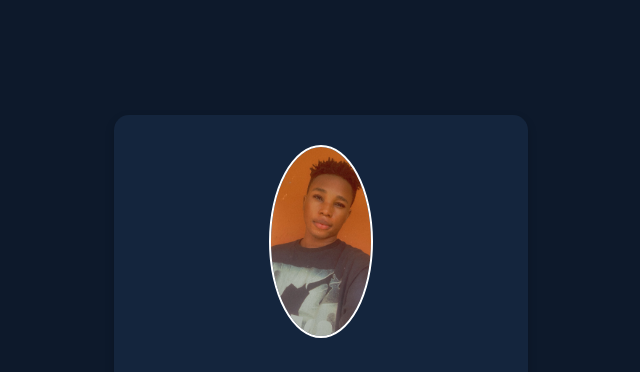
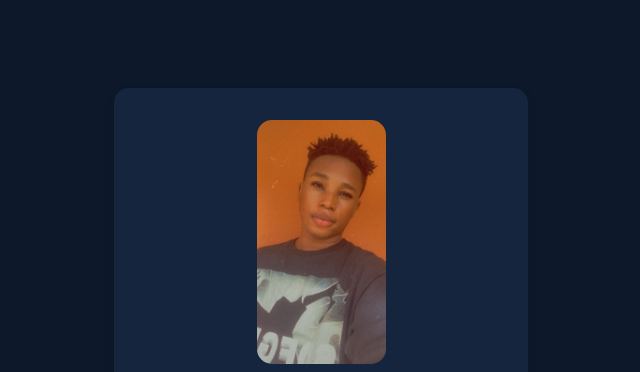
Before and after one commit to Khiingleo/profile-card, a plain HTML site: page index.html in a window 1280 px wide. Shown: the top 372 px of the page, without its empty margins (319-959 px from the left). Drawn offline with Linux system fonts and the light colour scheme.

Commit message:
some changes were made

```diff
--- a/styles.css
+++ b/styles.css
@@ -4,6 +4,10 @@
     --var-lightest: white;
     --var-soft-blue: hsl(215, 51%, 70%);
     --var-cyan: hsl(178, 100%, 50%);
+}
+
+html {
+    box-sizing: border-box;
 }
 
 body {
@@ -24,9 +28,10 @@ body {
     box-shadow: 0px 4px 10px rgba(0, 0, 0, 0.2);
 }
 .profile-card img {
-    width: 100px;
-    border-radius: 50%;
-    outline: 2px solid var(--var-lightest);
+    width: 129px;
+    border-radius: 15px;
+    /* display: block; */
+    /* outline: 2px solid var(--var-lightest); */
     margin-bottom: 1rem;
 }
 .profile-card h1 {
```
